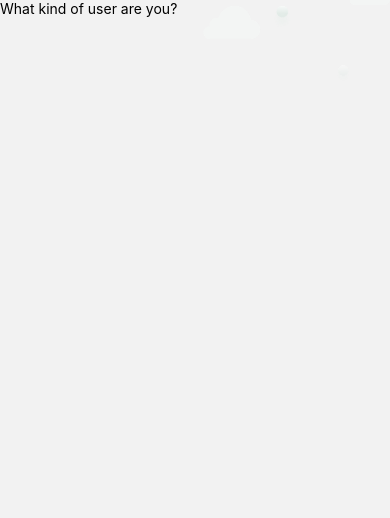
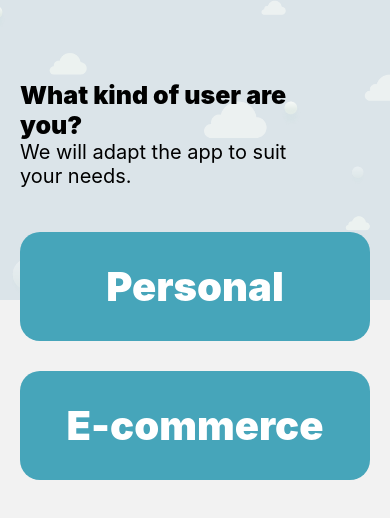
Before and after one commit to FUSION-FUSION/Mobile-Assessment-React-Native, a React Native app: screen /UserSelectionScreen in a window 390 px wide. Shown: the top 518 px of the page. Built offline with nearby package versions, Linux system fonts and the light colour scheme.

Commit message:
Still on the User Selection Screen

```diff
--- a/App.js
+++ b/App.js
@@ -1,4 +1,3 @@
-import { View } from "react-native";
 import { MyStack } from "./Navigator";
 
 export default function App() {
--- a/screens/UserSelectionScreen.js
+++ b/screens/UserSelectionScreen.js
@@ -1,15 +1,84 @@
-import { View, Text, ImageBackground } from "react-native";
+import { View, Text, ImageBackground, Pressable } from "react-native";
 import React from "react";
 
-const UserSelectionScreen = () => {
+const UserSelectionScreen = ({ navigation }) => {
     return (
         <View style={{ flex: 1 }}>
             <ImageBackground
                 source={require("../assets/Shipify-Assets/bg-app-cloud.png")}
-                style={{ width: "100%", height: 100 }}
+                style={{
+                    width: "100%",
+                    height: 300,
+                    backgroundColor: "#dbe4e9",
+                }}
             >
-                <View>
-                    <Text>What kind of user are you?</Text>
+                <View style={{ paddingTop: 80, width: "80%", marginLeft: 20 }}>
+                    <Text
+                        style={{
+                            fontSize: 25,
+                            fontWeight: "900",
+                            color: "black",
+                        }}
+                    >
+                        What kind of user are you?
+                    </Text>
+                    <Text
+                        style={{
+                            fontSize: 20,
+                        }}
+                    >
+                        We will adapt the app to suit your needs.
+                    </Text>
+                </View>
+
+                <View
+                    style={{
+                        position: "absolute",
+                        bottom: "-60%",
+                        width: "100%",
+                    }}
+                >
+                    <Pressable
+                        style={{
+                            backgroundColor: "#46a5ba",
+                            paddingVertical: 30,
+                            borderRadius: 20,
+                            marginHorizontal: 20,
+                            marginBottom: 30,
+                        }}
+                        onPress={() => navigation.navigate("SignUpScreen")}
+                    >
+                        <Text
+                            style={{
+                                textAlign: "center",
+                                color: "#FFFFFF",
+                                fontSize: 40,
+                                fontWeight: "900",
+                            }}
+                        >
+                            Personal
+                        </Text>
+                    </Pressable>
+                    <Pressable
+                        style={{
+                            backgroundColor: "#46a5ba",
+                            paddingVertical: 30,
+                            borderRadius: 20,
+                            marginHorizontal: 20,
+                        }}
+                        onPress={() => navigation.navigate("SignUpScreen")}
+                    >
+                        <Text
+                            style={{
+                                textAlign: "center",
+                                color: "#FFFFFF",
+                                fontSize: 40,
+                                fontWeight: "900",
+                            }}
+                        >
+                            E-commerce
+                        </Text>
+                    </Pressable>
                 </View>
             </ImageBackground>
         </View>
```
Also changed, not shown: assets/Shipify-Assets/Delivery-Van.png (renamed from assets/Shipify-Assets/Delivery Van.png).
